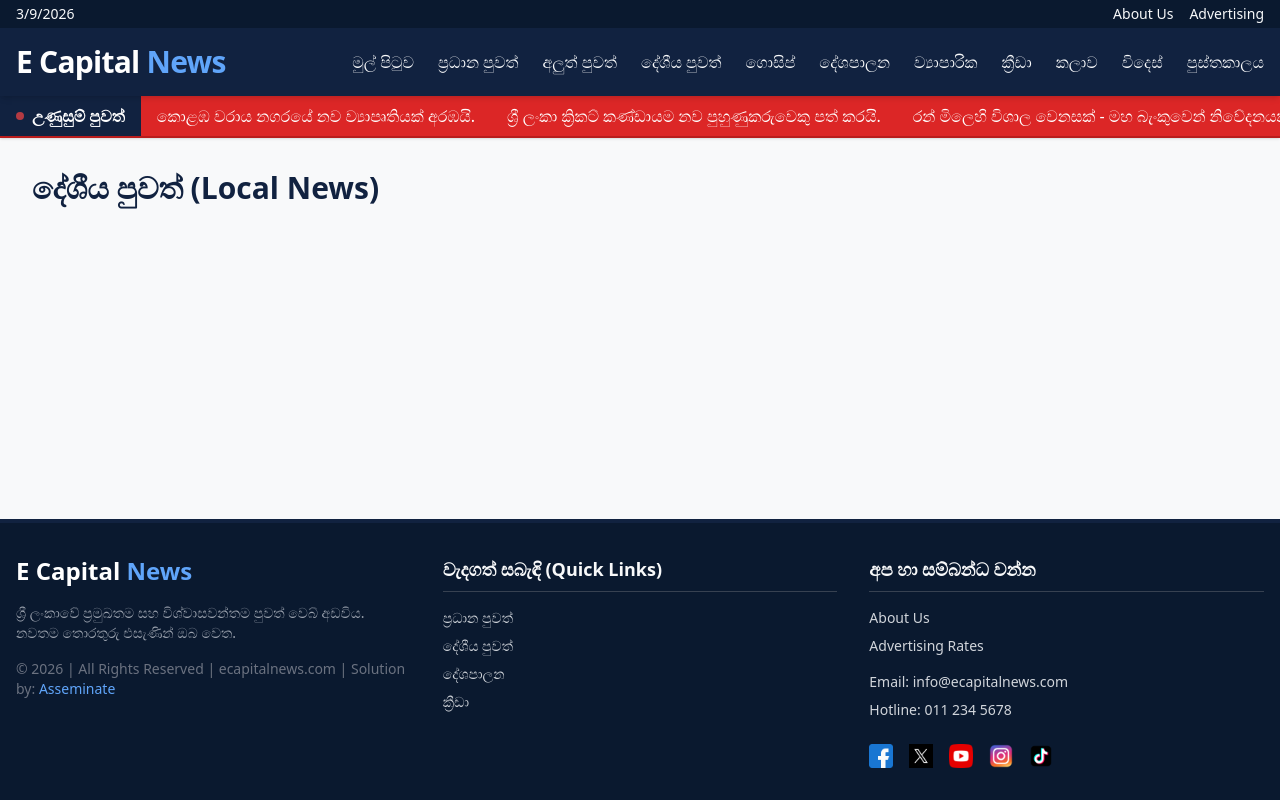
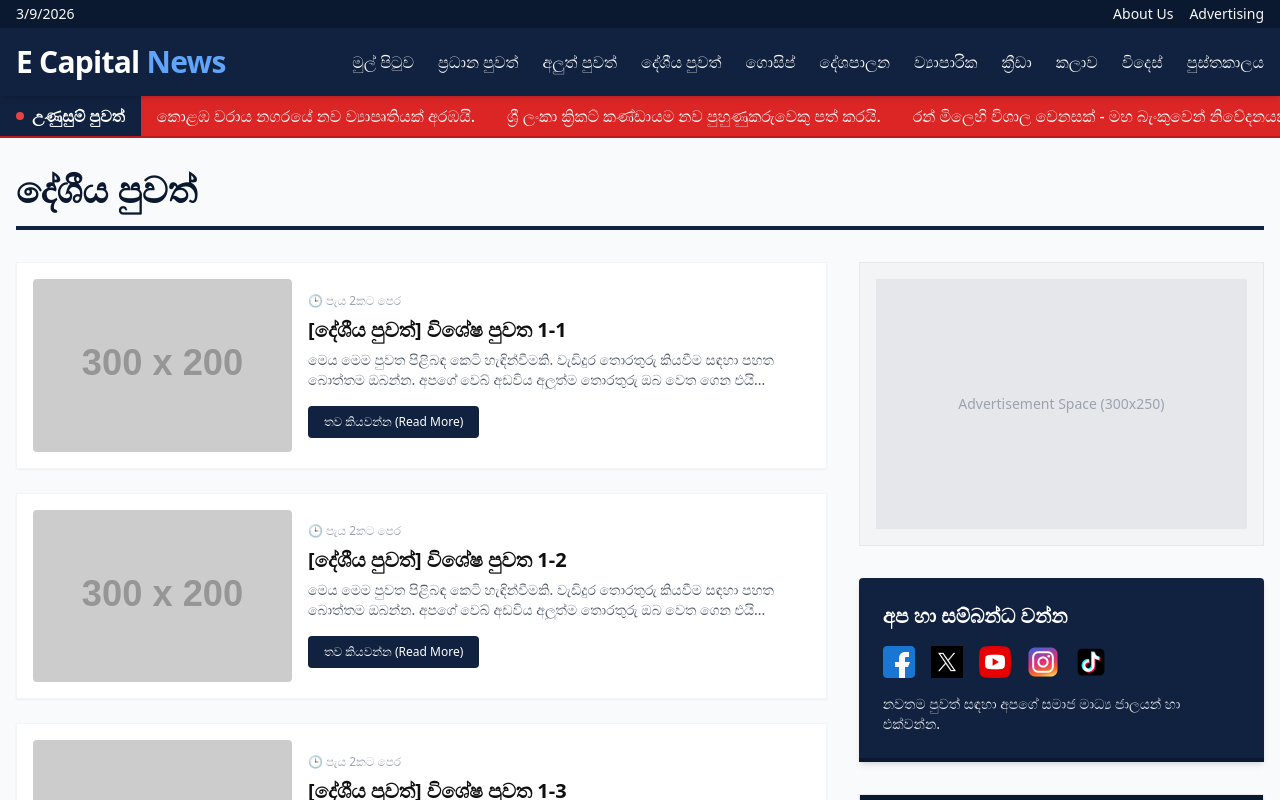
Before and after one commit to Sbasnayaka/ECN, a React (Vite) app: page /local in a window 1280 px wide. Shown: the top 800 px of the page. Built offline with nearby package versions, Linux system fonts and the light colour scheme.

Commit message:
feat(ui): build dynamic Category Page with AJAX Load More

```diff
--- a/src/App.jsx
+++ b/src/App.jsx
@@ -3,11 +3,10 @@ import Navigation from './components/Navigation';
 import NewsTicker from './components/NewsTicker';
 import Footer from './components/Footer';
 import HeroGrid from './components/HeroGrid';
-
 import NewsFeed from './components/NewsFeed';
 import RightSidebar from './components/RightSidebar';
+import CategoryPage from './pages/CategoryPage';
 
-// Placeholder imports for pages
 const Home = () => (
   <div className="w-full">
     <HeroGrid />
@@ -26,16 +25,8 @@ const Home = () => (
     </div>
   </div>
 );
-const MainNews = () => <div className="p-8"><h1 className="text-3xl font-bold text-ecn-navy">ප්‍රධාන පුවත් (Main News)</h1></div>;
-const LatestNews = () => <div className="p-8"><h1 className="text-3xl font-bold text-ecn-navy">අලුත් පුවත් (Latest News)</h1></div>;
-const LocalNews = () => <div className="p-8"><h1 className="text-3xl font-bold text-ecn-navy">දේශීය පුවත් (Local News)</h1></div>;
-const Gossip = () => <div className="p-8"><h1 className="text-3xl font-bold text-ecn-navy">ගොසිප් (Gossip)</h1></div>;
-const Politics = () => <div className="p-8"><h1 className="text-3xl font-bold text-ecn-navy">දේශපාලන (Politics)</h1></div>;
-const Business = () => <div className="p-8"><h1 className="text-3xl font-bold text-ecn-navy">ව්‍යාපාරික (Business)</h1></div>;
-const Sports = () => <div className="p-8"><h1 className="text-3xl font-bold text-ecn-navy">ක්‍රීඩා (Sports)</h1></div>;
-const Arts = () => <div className="p-8"><h1 className="text-3xl font-bold text-ecn-navy">කලාව (Arts)</h1></div>;
-const World = () => <div className="p-8"><h1 className="text-3xl font-bold text-ecn-navy">විදෙස් (World)</h1></div>;
-const Library = () => <div className="p-8"><h1 className="text-3xl font-bold text-ecn-navy">පුස්තකාලය (Library)</h1></div>;
+
+// Placeholder imports for static pages
 const Advertising = () => <div className="p-8"><h1 className="text-3xl font-bold text-ecn-navy">Advertising</h1></div>;
 const About = () => <div className="p-8"><h1 className="text-3xl font-bold text-ecn-navy">About us</h1></div>;
 
@@ -48,16 +39,16 @@ function App() {
         <main className="flex-grow">
           <Routes>
             <Route path="/" element={<Home />} />
-            <Route path="/main-news" element={<MainNews />} />
-            <Route path="/latest" element={<LatestNews />} />
-            <Route path="/local" element={<LocalNews />} />
-            <Route path="/gossip" element={<Gossip />} />
-            <Route path="/politics" element={<Politics />} />
-            <Route path="/business" element={<Business />} />
-            <Route path="/sports" element={<Sports />} />
-            <Route path="/arts" element={<Arts />} />
-            <Route path="/world" element={<World />} />
-            <Route path="/library" element={<Library />} />
+            <Route path="/main-news" element={<CategoryPage categoryName="ප්‍රධාන පුවත්" categorySlug="main-news" />} />
+            <Route path="/latest" element={<CategoryPage categoryName="අලුත් පුවත්" categorySlug="latest" />} />
+            <Route path="/local" element={<CategoryPage categoryName="දේශීය පුවත්" categorySlug="local" />} />
+            <Route path="/gossip" element={<CategoryPage categoryName="ගොසිප්" categorySlug="gossip" />} />
+            <Route path="/politics" element={<CategoryPage categoryName="දේශපාලන" categorySlug="politics" />} />
+            <Route path="/business" element={<CategoryPage categoryName="ව්‍යාපාරික" categorySlug="business" />} />
+            <Route path="/sports" element={<CategoryPage categoryName="ක්‍රීඩා" categorySlug="sports" />} />
+            <Route path="/arts" element={<CategoryPage categoryName="කලාව" categorySlug="arts" />} />
+            <Route path="/world" element={<CategoryPage categoryName="විදෙස්" categorySlug="world" />} />
+            <Route path="/library" element={<CategoryPage categoryName="පුස්තකාලය" categorySlug="library" />} />
             <Route path="/advertising" element={<Advertising />} />
             <Route path="/about" element={<About />} />
           </Routes>
--- /dev/null
+++ b/src/pages/CategoryPage.jsx
@@ -0,0 +1,121 @@
+import { useState, useEffect } from 'react';
+import { Link } from 'react-router-dom';
+import RightSidebar from '../components/RightSidebar';
+
+const CategoryPage = ({ categoryName, categorySlug }) => {
+    // We use a simple counter to simulate loading more pages of articles
+    const [page, setPage] = useState(1);
+    const [isLoading, setIsLoading] = useState(false);
+
+    // Smoothly scroll to top when category changes
+    useEffect(() => {
+        window.scrollTo(0, 0);
+        setPage(1); // Reset page count when switching categories
+    }, [categorySlug]);
+
+    // Mock data generation for this specific category
+    // In Phase 5, this will be replaced with an actual API call to Cloudflare D1
+    const generateArticles = (pageNumber) => {
+        return Array.from({ length: 6 }).map((_, i) => ({
+            id: `${categorySlug}-${pageNumber}-${i}`,
+            title: `[${categoryName}] විශේෂ පුවත ${pageNumber}-${i + 1}`,
+            excerpt: "මෙය මෙම පුවත පිළිබඳ කෙටි හැඳින්වීමකි. වැඩිදුර තොරතුරු කියවීම සඳහා පහත බොත්තම ඔබන්න. අපගේ වෙබ් අඩවිය අලුත්ම තොරතුරු ඔබ වෙත ගෙන එයි...",
+            image: `https://via.placeholder.com/300x200/112240/ffffff?text=${categorySlug}+${pageNumber}-${i + 1}`,
+            time: "පැය 2කට පෙර"
+        }));
+    };
+
+    const [articles, setArticles] = useState(generateArticles(1));
+
+    // Simulate AJAX 'Load More' functionality
+    const handleLoadMore = () => {
+        setIsLoading(true);
+        // Simulate network delay
+        setTimeout(() => {
+            const nextPageIndex = page + 1;
+            const newArticles = generateArticles(nextPageIndex);
+            setArticles([...articles, ...newArticles]);
+            setPage(nextPageIndex);
+            setIsLoading(false);
+        }, 800);
+    };
+
+    return (
+        <div className="w-full bg-gray-50 min-h-screen">
+            <div className="max-w-7xl mx-auto px-4 py-8">
+
+                {/* Category Header */}
+                <div className="mb-8 border-b-4 border-ecn-navy pb-4">
+                    <h1 className="text-3xl md:text-4xl font-black text-ecn-dark-blue">
+                        {categoryName}
+                    </h1>
+                </div>
+
+                <div className="flex flex-col lg:flex-row gap-8">
+                    {/* Left Column: Category Article Feed */}
+                    <div className="lg:w-2/3 flex flex-col gap-6">
+
+                        {/* Articles List */}
+                        {articles.map((article) => (
+                            <article key={article.id} className="flex flex-col sm:flex-row gap-4 bg-white p-4 shadow-sm border border-gray-100 hover:shadow-md transition-shadow">
+                                {/* Thumbnail */}
+                                <div className="sm:w-1/3 shrink-0 overflow-hidden">
+                                    <Link to={`/article/${article.id}`}>
+                                        <img
+                                            src={article.image}
+                                            alt={article.title}
+                                            className="w-full h-48 sm:h-full object-cover rounded hover:scale-105 transition-transform duration-300"
+                                        />
+                                    </Link>
+                                </div>
+
+                                {/* Content */}
+                                <div className="sm:w-2/3 flex flex-col justify-center py-2">
+                                    <div className="flex items-center gap-2 mb-2">
+                                        <span className="text-gray-400 text-xs font-medium">🕒 {article.time}</span>
+                                    </div>
+                                    <Link to={`/article/${article.id}`}>
+                                        <h3 className="text-xl font-bold leading-tight mb-2 hover:text-blue-600 transition-colors">
+                                            {article.title}
+                                        </h3>
+                                    </Link>
+                                    <p className="text-gray-600 text-sm mb-4 line-clamp-3">
+                                        {article.excerpt}
+                                    </p>
+                                    <div>
+                                        <Link to={`/article/${article.id}`} className="inline-block bg-ecn-navy text-white text-xs font-medium px-4 py-2 hover:bg-ecn-dark-blue transition-colors rounded">
+                                            තව කියවන්න (Read More)
+                                        </Link>
+                                    </div>
+                                </div>
+                            </article>
+                        ))}
+
+                        {/* Load More Button Engine */}
+                        <div className="mt-6 mb-8 text-center bg-white p-6 border border-gray-100 shadow-sm">
+                            <button
+                                onClick={handleLoadMore}
+                                disabled={isLoading}
+                                className={`font-bold py-3 px-10 rounded transition-all ${isLoading
+                                        ? 'bg-gray-300 text-gray-500 cursor-not-allowed'
+                                        : 'bg-white border-2 border-ecn-navy text-ecn-navy hover:bg-ecn-navy hover:text-white'
+                                    }`}
+                            >
+                                {isLoading ? 'පූරණය වෙමින් පවතී...' : 'තවත් පුවත් පෙන්වන්න (Load More)'}
+                            </button>
+                        </div>
+
+                    </div>
+
+                    {/* Right Column: Persistent Sidebar */}
+                    <div className="lg:w-1/3">
+                        <RightSidebar />
+                    </div>
+                </div>
+
+            </div>
+        </div>
+    );
+};
+
+export default CategoryPage;
```
